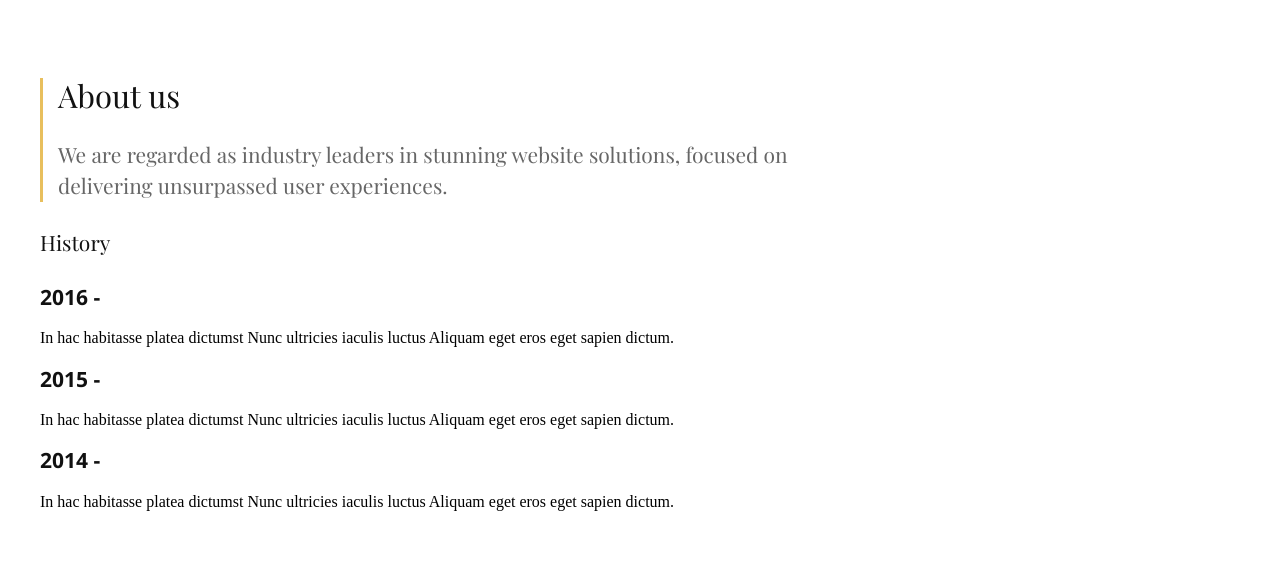
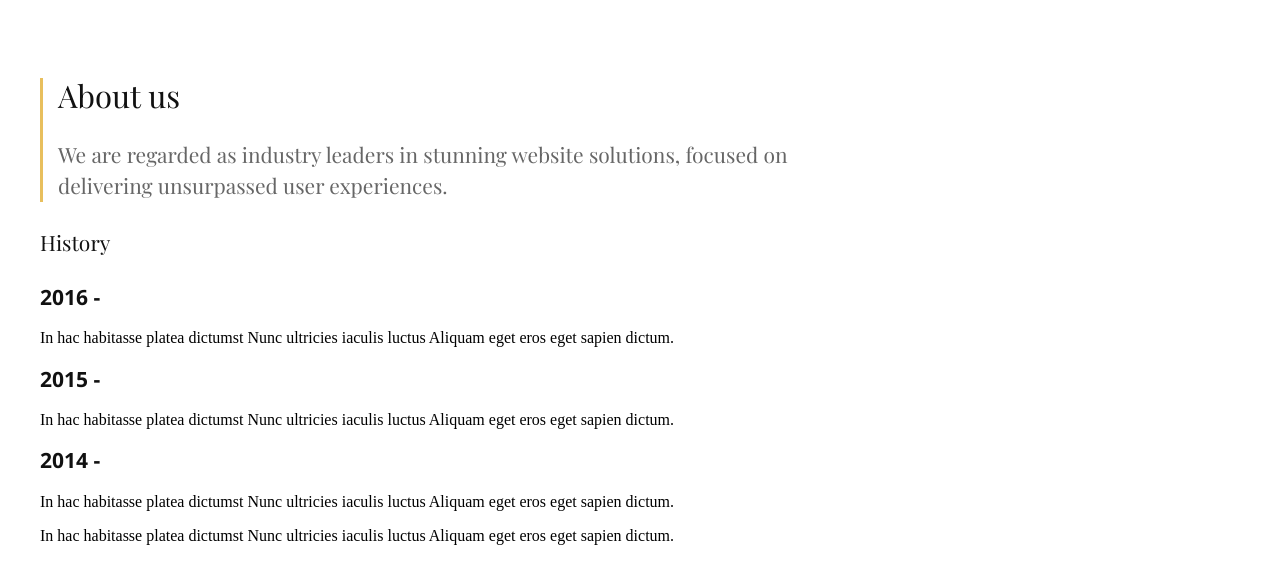
Before and after one commit to Babiy-Alexander/home8, a plain HTML site: page index.html in a window 1280 px wide. Shown: the part 958-1520 px from the top of the page. Before the commit the page ends 1485 px from the top, so only its background shows below. Drawn offline with nearby package versions, Linux system fonts and the light colour scheme.

Commit message:
second commit

```diff
--- a/index.html
+++ b/index.html
@@ -72,6 +72,10 @@
                     In hac habitasse platea dictumst Nunc ultricies iaculis luctus Aliquam eget eros eget
                     sapien dictum.
                 </p>
+                <p class="text-history">
+                    In hac habitasse platea dictumst Nunc ultricies iaculis luctus Aliquam eget eros eget
+                    sapien dictum.
+                </p>
             </div>
         </div>
     </div>
```
